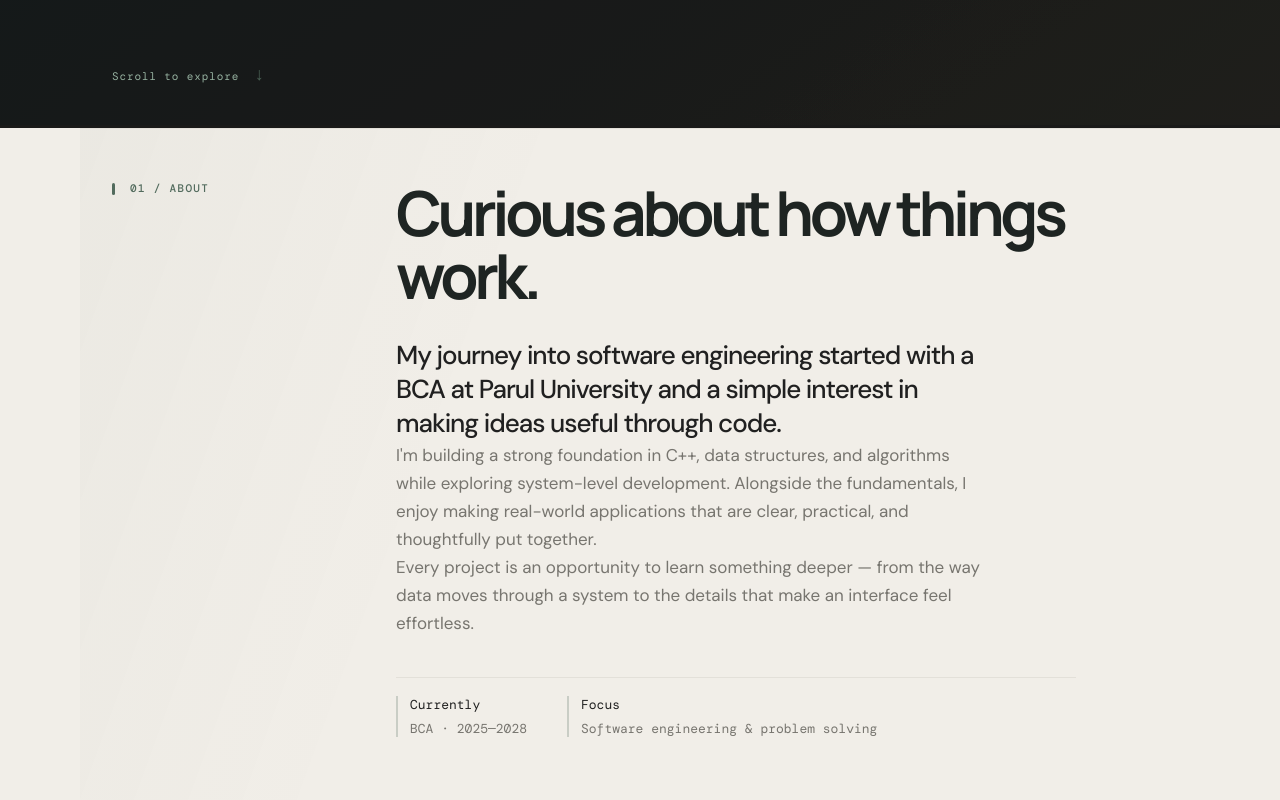
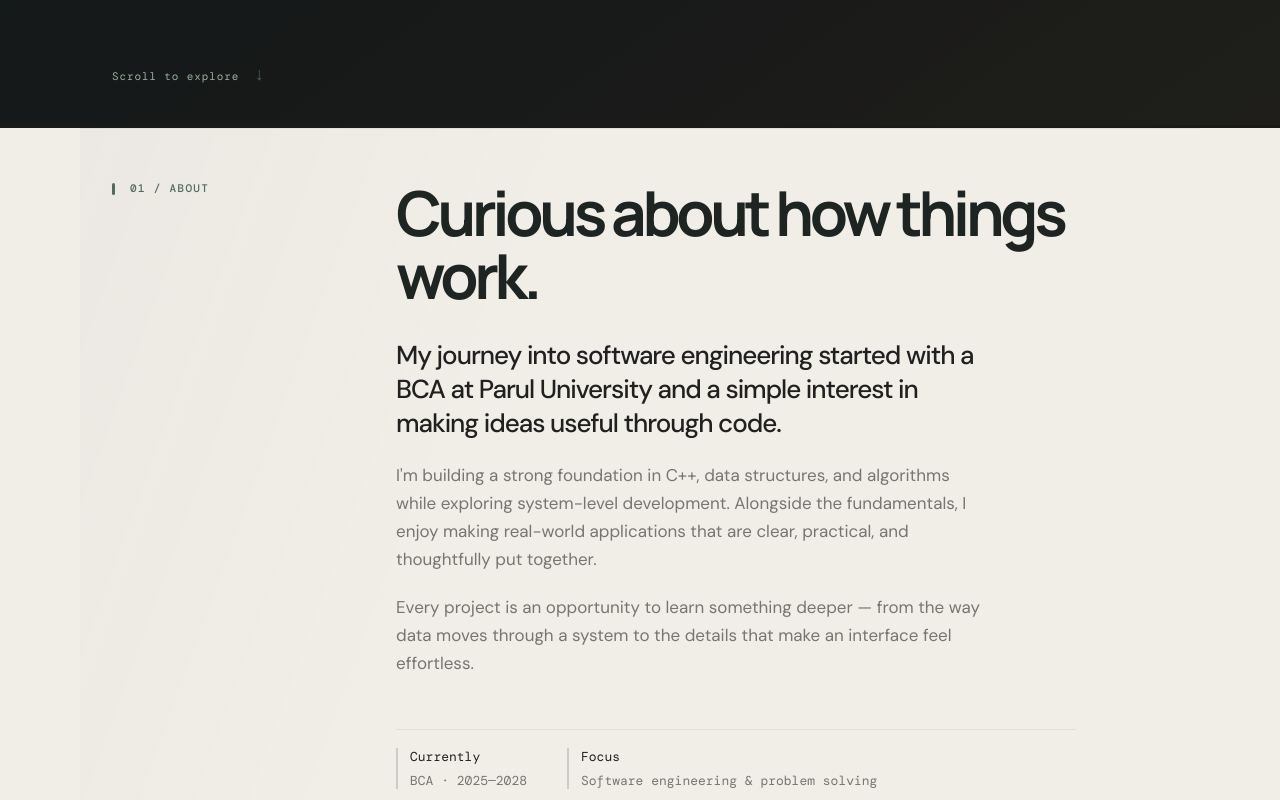
Before and after one commit to vaibhavmishra-sde/Portfolio, a React (Vite) app: page / in a window 1280 px wide. Shown: the part 720-1520 px from the top of the page. Built offline with nearby package versions, Linux system fonts and the light colour scheme.

Commit message:
improve long-form scroll reading rhythm

```diff
--- /dev/null
+++ b/src/components/ScrollProgress.tsx
@@ -0,0 +1,11 @@
+import { useEffect, useState } from 'react';
+
+export function ScrollProgress() {
+  const [progress, setProgress] = useState(0);
+  useEffect(() => {
+    const update = () => { const max = document.documentElement.scrollHeight - window.innerHeight; setProgress(max > 0 ? (window.scrollY / max) * 100 : 0); };
+    update(); window.addEventListener('scroll', update, { passive: true }); window.addEventListener('resize', update);
+    return () => { window.removeEventListener('scroll', update); window.removeEventListener('resize', update); };
+  }, []);
+  return <div className="reading-progress" role="progressbar" aria-label="Page reading progress" aria-valuemin={0} aria-valuemax={100} aria-valuenow={Math.round(progress)}><span style={{ width: `${progress}%` }} /></div>;
+}
--- /dev/null
+++ b/src/scroll-reading.css
@@ -0,0 +1 @@
+.reading-progress{position:fixed;z-index:50;top:0;left:0;width:100%;height:3px;background:rgba(32,32,32,.08);pointer-events:none}.reading-progress span{display:block;height:100%;background:linear-gradient(90deg,#526b5d,#a9c8b4);transition:width .12s ease}.section>.section-label{position:sticky;top:118px;align-self:start}.section-content{padding-bottom:8px}.section-content>p+p{margin-top:20px}.facts{margin-top:52px}.project-list{margin-top:12px}.timeline{margin-top:18px}.toolkit{margin-top:8px}@media(max-width:700px){.section>.section-label{position:relative;top:auto}.reading-progress{height:2px}}
```
Also changed, not shown: src/App.tsx (+1 -0 lines).
